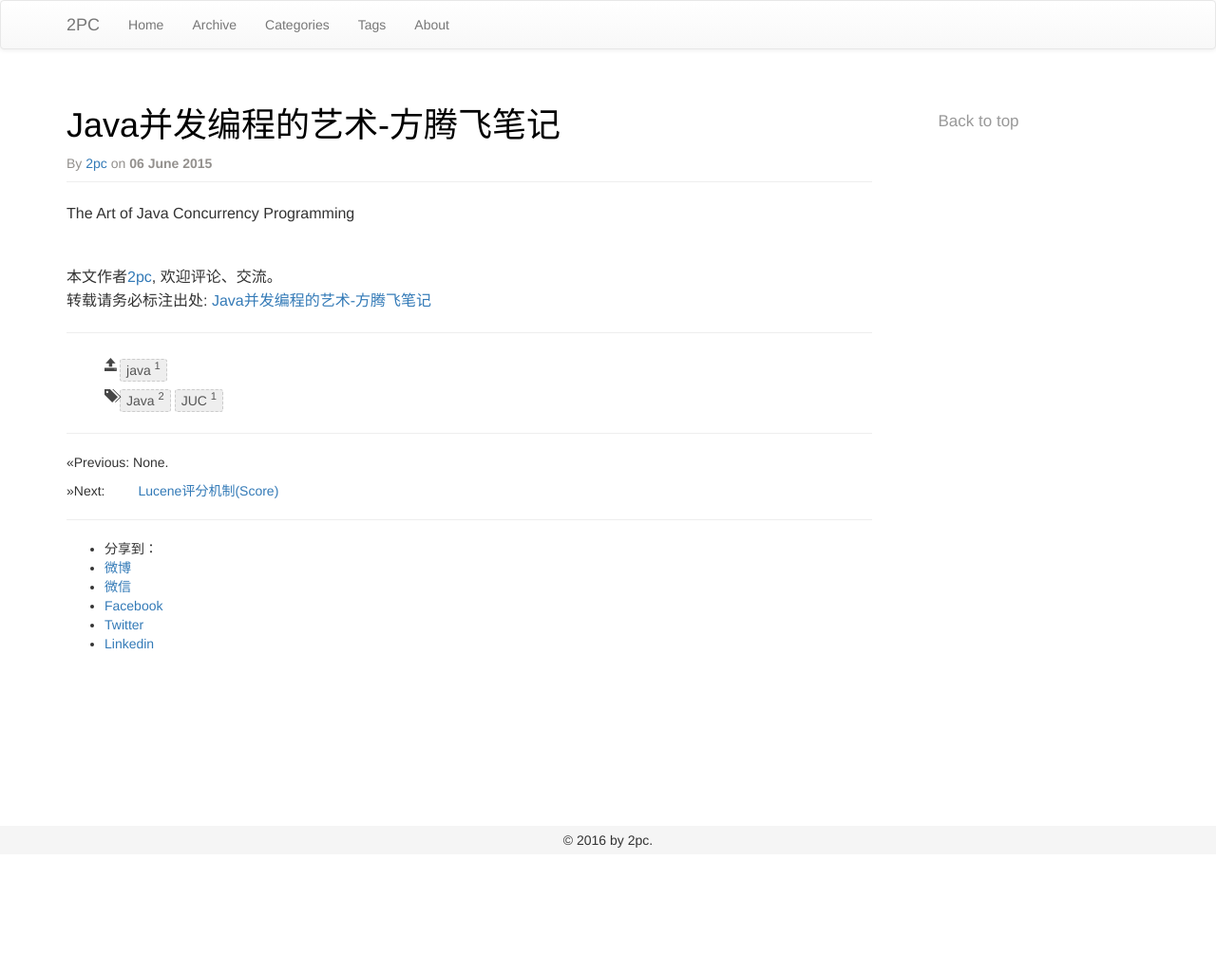
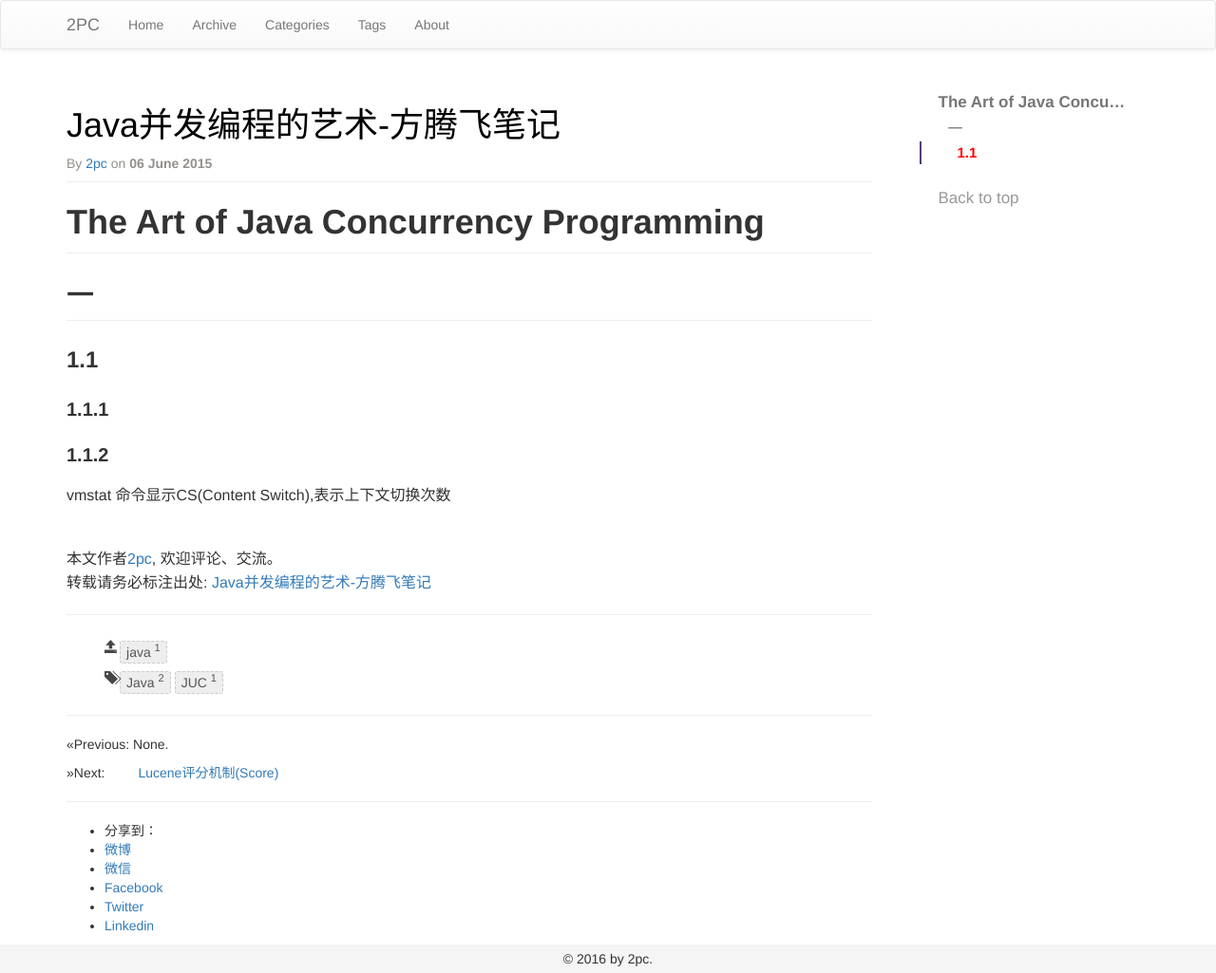
Before and after one commit to luyee/2pc.github.io, a Jekyll site: the page built from _posts/booknotes/2015-06-06-the Art of Java Concurrency Programming.md, in a window 1280 px wide. Shown: the whole page at 95% size. Built offline with Jekyll 4.4.1, drawn with Linux system fonts in a browser that asks for light colours; comment, search, counter and statistics services are not loaded; before the commit the page ends 900 px from its top, so only the background shows below that.

Commit message:
Update 2015-06-06-the Art of Java Concurrency Programming.md

```diff
--- a/_posts/booknotes/2015-06-06-the Art of Java Concurrency Programming.md
+++ b/_posts/booknotes/2015-06-06-the Art of Java Concurrency Programming.md
@@ -7,4 +7,13 @@ category: "java"
 tags: ["Java","JUC"]
 ---
 
-The Art of Java Concurrency Programming
+# The Art of Java Concurrency Programming
+
+## 一
+
+### 1.1
+
+#### 1.1.1
+
+#### 1.1.2
+vmstat 命令显示CS(Content Switch),表示上下文切换次数
```
